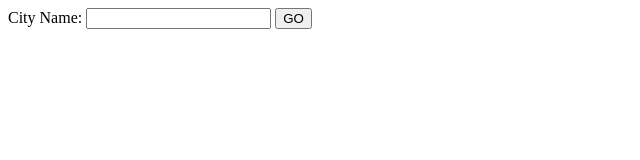
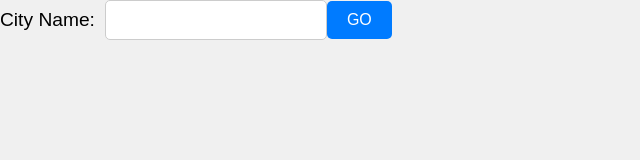
Before and after one commit to AdityaSingh772/Weather-App, a website: page index.html in a window 1280 px wide. Shown: the whole page, without its empty margins (0-640 px from the left). Drawn offline with Linux system fonts and the light colour scheme.

Commit message:
this is a new update in styles

```diff
--- a/app.js
+++ b/app.js
@@ -19,7 +19,7 @@
     console.log(req.body.cityName);
 
     const city = req.body.cityName;
-    const apikey = process.env.api_key;
+    const apikey = "c6d4197f5d75d8c4b348c55997a712d9";
 
     const url = "https://api.openweathermap.org/data/2.5/weather?q="+city+"&appid="+apikey+"&units=metric";
     https.get(url, function(response){
--- a/styles.css
+++ b/styles.css
@@ -1,3 +1,61 @@
-.body{
-    background-color: blueviolet;
+body {
+    font-family: Arial, sans-serif;
+    margin: 0;
+    padding: 0;
+    background-color: #f0f0f0;
 }
+
+.container {
+    max-width: 600px;
+    margin: 20px auto;
+    padding: 20px;
+    background-color: #fff;
+    border-radius: 10px;
+    box-shadow: 0 0 10px rgba(0, 0, 0, 0.1);
+}
+
+form {
+    display: flex;
+    align-items: center;
+}
+
+label {
+    font-size: 1.2em;
+    margin-right: 10px;
+}
+
+input[type="text"] {
+    padding: 10px;
+    font-size: 1em;
+    border: 1px solid #ccc;
+    border-radius: 5px;
+    width: 200px;
+}
+
+button {
+    padding: 10px 20px;
+    font-size: 1em;
+    background-color: #007bff;
+    color: #fff;
+    border: none;
+    border-radius: 5px;
+    cursor: pointer;
+}
+
+button:hover {
+    background-color: #0056b3;
+}
+
+.weather-info {
+    margin-top: 20px;
+}
+
+.weather-info h1 {
+    font-size: 2em;
+    margin-bottom: 10px;
+}
+
+.weather-info img {
+    margin-top: 10px;
+    max-width: 100px;
+}
```
Also changed, not shown: index.html (+1 -0 lines), 1 other file.
